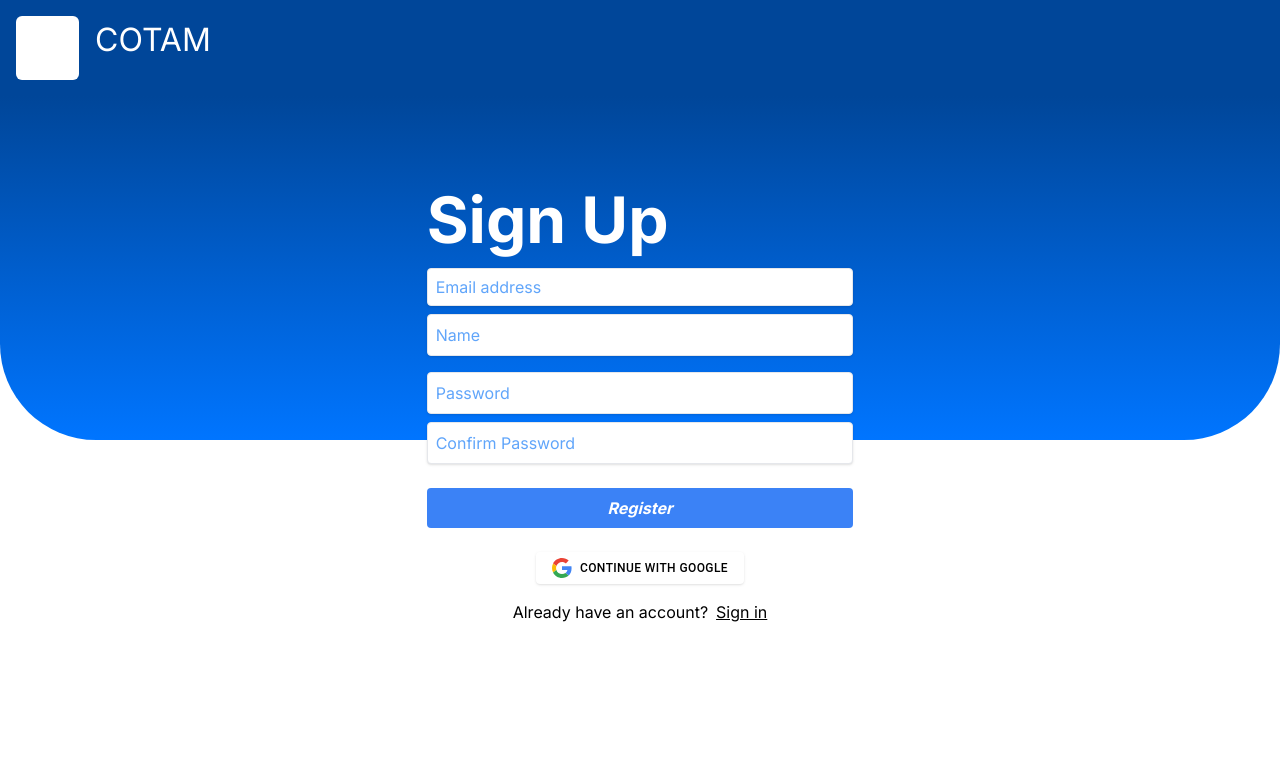
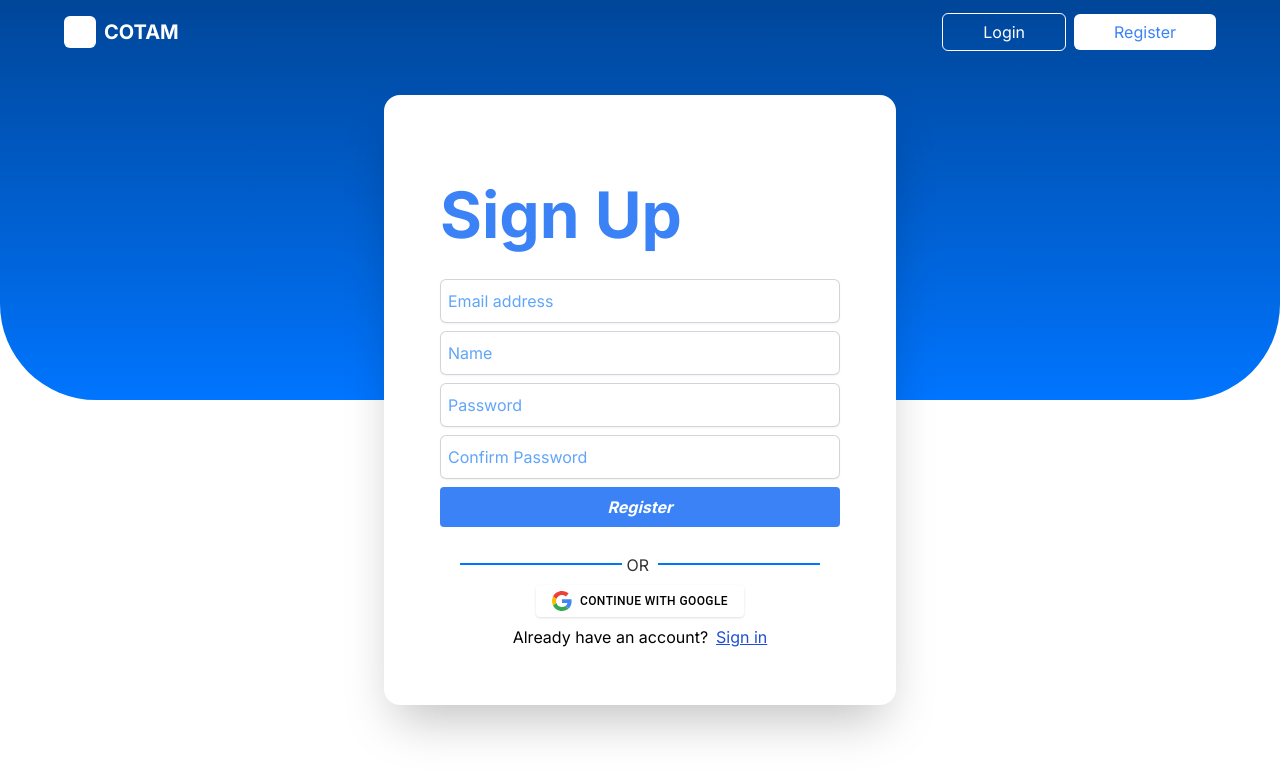
Before and after one commit to unsw-cse-comp99-3900/capstone-project-3900w09bscoutsregiment, a Next.js app in the folder frontend/: page /register in a window 1280 px wide. Shown: the top 778 px of the page. Built offline with nearby package versions, Linux system fonts and the light colour scheme.

Commit message:
fixed frontend login, register, forgot password, change password pages designs

```diff
--- a/frontend/src/app/globals.css
+++ b/frontend/src/app/globals.css
@@ -9,6 +9,29 @@
 
   background-position: center top fixed;
   height: 43vh;
+  border-bottom-left-radius: 6em;
+  border-bottom-right-radius: 6em;
+}
+
+.outline_btn {
+  @apply border border-white rounded-md py-2 px-10 hover:bg-white hover:text-blue-500;
+}
+
+.highlight_btn {
+  @apply bg-white rounded-md text-blue-500 py-2 px-10;
+}
+
+.input_text {
+  @apply w-full rounded-md py-3 text-gray-900 shadow-sm ring-1 ring-inset ring-gray-300 placeholder:text-blue-400 focus:ring-2 focus:ring-inset sm:leading-3 px-2
+}
+
+.login_background {
+  background: linear-gradient(to bottom, #004699, #0075FF);
+  background-size: cover;
+  background-position: center;
+
+  background-position: center top fixed;
+  height: 50vh;
   border-bottom-left-radius: 6em;
   border-bottom-right-radius: 6em;
 }
@@ -34,3 +57,7 @@
 .option_menu {
   @apply flex rounded-xl justify-between items-center border-b p-4 gap-10 hover:bg-gray-200 transition duration-300 ease-in-out
 }
+
+.blue_background {
+  @apply bg-gradient-to-t from-blue-700 to-blue-600 bg-cover bg-center bg-fixed bg-top h-[50vh] rounded-bl-[6em] rounded-br-[6em]
+}
--- a/frontend/src/app/layout.js
+++ b/frontend/src/app/layout.js
@@ -1,5 +1,6 @@
 import { Inter } from "next/font/google";
 import "./globals.css";
+import Link from "next/link";
 
 const inter = Inter({ subsets: ["latin"] });
 
@@ -11,7 +12,19 @@ export const metadata = {
 export default function RootLayout({ children }) {
   return (
     <html lang="en">
-      <body className={inter.className}>{children}</body>
+      <body className={inter.className}>
+        <div className="px-16 py-4 text-white w-full flex items-center justify-between absolute">
+          <Link href='/' className='flex items-center gap-2'>
+              <div className='bg-white rounded-md w-8 h-8'></div>
+              <span className='text-white text-xl font-bold'>COTAM</span>
+          </Link>
+          <div>
+            <Link href='/login' className='outline_btn me-2'>Login</Link>
+            <Link href='/register' className='highlight_btn'>Register</Link>
+          </div>
+        </div>
+        {children}
+      </body>
     </html>
   );
 }
--- a/frontend/src/app/login/page.jsx
+++ b/frontend/src/app/login/page.jsx
@@ -1,8 +1,6 @@
 'use client';
 
 import React from 'react';
-import { FontAwesomeIcon } from '@fortawesome/react-fontawesome';
-import { faFacebook, faGoogle } from '@fortawesome/free-brands-svg-icons';
 import Link from 'next/link';
 import { useRouter } from 'next/navigation';
 import OAuth from '../components/OAuth';
@@ -45,28 +43,20 @@ export default function Login() {
 
   return (
     <div>
-      <div
-        id="top-content"
-        className="text-white w-full bg-primary-theme-db flex justify-start gap-4 px-4 py-4"
-      >
-        <img src="Cotam-logo.png" alt="" className="rounded-md" />
-        <Link href="/" className="text-white" style={{ fontSize: '2rem' }}>
-          COTAM
-        </Link>
-      </div>
-      <div className="login-background">
+      <div className='login_background'>
+        <div className='min-h-screen flex justify-center items-center'>
           <form
             name="publish-form"
             id="form"
-          className=" w-1/3 justify-center mx-auto pt-3 relative top-36" // POSTIION MUST BE ABOSLUTE therein lies the question, why?
+            className="justify-center mx-auto w-2/5 space-y-2 p-14 rounded-2xl bg-white shadow-2xl"
           >
-          <div className="mb-4">
-            <label className="block text-white text-[4rem] font-bold mb-2">
-              Log in
-            </label>
+            <div>
+              <h2 className="block text-blue-500 text-[4rem] font-bold my-4">
+                Log In
+              </h2>
               <input
                 name="email-address"
-              className="shadow appearance-none border rounded w-full py-3 px-2 text-gray-700 placeholder-blue-400 leading-tight focus:outline-none focus:shadow-outline"
+                className='input_text'
                 id="email-address"
                 type="text"
                 placeholder="Email address"
@@ -81,7 +71,7 @@ export default function Login() {
             <div className="mb-6">
               <input
                 name="password"
-              className="shadow appearance-none border border-500 rounded w-full py-3 px-2 text-gray-700 placeholder-blue-400 mb-3"
+                className='input_text'
                 id="password"
                 type="password"
                 placeholder="Password"
@@ -131,5 +121,6 @@ export default function Login() {
           </form>
         </div>
       </div>
+    </div>
   );
 }
--- a/frontend/src/app/page.js
+++ b/frontend/src/app/page.js
@@ -21,29 +21,7 @@ export default function Home() {
 
   return (
     <main className="flex bg-white flex-col p-0 b-0 m-0 items-center justify-between">
-      <div className='text-white pt-3 pb-8 w-full bg-primary-theme-db flex justify-between px-12'>
-        <div className='text-white w-full bg-primary-theme-db flex justify-between px-4'>
-          <div className='flex gap-4'>
-            <img src="Cotam-logo.png" alt="" className="rounded-md" />
-            <Link href="/" className="text-white" style={{ fontSize: '2rem' }}>
-              COTAM
-            </Link>
-          </div>
-          <div>
-            {/* <Link href="/login"> Login </Link> */}
-            {/* <Link href="/register"> Register </Link> */}
-            <button className="m-1 border bg-transparent border-white hover:bg-white text-white hover:text-blue-500  py-0 px-6 rounded">
-              <Link href="/login"> Login </Link>
-            </button>
-            <button className="m-1 bg-blue-500 bg-white hover:bg-white hover:text-primary-theme-db  hover:opacity-80 text-blue-500 py-0 px-5 rounded">
-              <Link href="/register"> Register </Link>
-            </button>
-          </div>
-        </div>
-
-      </div>
-
-      <div className="bg-gradient-to-b px-12 from-primary-theme-db to-primary-theme-lb h-48  w-full">
+      <div className="bg-gradient-to-b px-12 from-primary-theme-db to-primary-theme-lb h-full pt-32 w-full">
         <div className="text-white text-center flex justify-between p-2">
           <div className='w-2/3 p-1'>
             <h1 className="text-5xl font-bold text-left">Improve Your <br />Course <span className="underline font-light">Outcomes</span></h1>
@@ -77,8 +55,8 @@ export default function Home() {
 
       <br></br>
 
-      <div class="bg-blue-500 text-white p-4 flex items-center justify-center">
-        <iframe width="560" height="315" src="https://www.youtube.com/embed/dQw4w9WgXcQ" title="YouTube video player" frameborder="0" allow="accelerometer; autoplay; clipboard-write; encrypted-media; gyroscope; picture-in-picture; web-share" allowfullscreen></iframe>
+      <div className="bg-blue-500 text-white p-4 flex items-center justify-center">
+        <iframe width="560" height="315" src="https://www.youtube.com/embed/dQw4w9WgXcQ" title="YouTube video player" frameBorder="0" allow="accelerometer; autoplay; clipboard-write; encrypted-media; gyroscope; picture-in-picture; web-share" allowFullScreen></iframe>
       </div>
       <div>
         <button className="flex justify-start mt-4 px-6 py-2 bg-blue-500 hover:bg-blue-700 text-white italic bg-primary-theme-lb font-semibold rounded-lg">Feedback</button>
--- a/frontend/src/app/register/page.jsx
+++ b/frontend/src/app/register/page.jsx
@@ -50,33 +50,22 @@ export default function Register() {
   };
   return (
     <div>
-      <div
-        id="top-content"
-        className="text-white w-full bg-primary-theme-db flex justify-start gap-4 px-4 py-4"
-      >
-        <img src="Cotam-logo.png" alt="" className="rounded-md" />
-        <Link href="/" className="text-white" style={{ fontSize: '2rem' }}>
-          COTAM
-        </Link>
-      </div>
-      <div className="login-background">
+      <div className='login_background'>
+        <div className='min-h-screen flex justify-center items-center'>
           {/* start of form */}
           <form
             name="publish-form"
             id="form"
-          className=" w-1/3 justify-center mx-auto pt-3 relative top-16"
+            className="justify-center mx-auto w-2/5 space-y-2 p-14 rounded-2xl bg-white shadow-2xl"
           >
             {/* email */}
-          <div className="mb-2">
-            <label
-              className="block text-white text-[4rem] font-bold my-0"
-              htmlFor="password"
-            >
+            <div>
+              <h2 className="block text-blue-500 text-[4rem] font-bold my-4">
                 Sign Up
-            </label>
+              </h2>
               <input
                 name="email-address"
-              className="shadow appearance-none border rounded w-full py-2 px-2 placeholder-blue-400 leading-tight focus:outline-none focus:shadow-outline"
+                className="input_text"
                 id="email-address"
                 type="text"
                 placeholder="Email address"
@@ -88,11 +77,11 @@ export default function Register() {
             </div>
 
             {/* name */}
-          <div className="mb-4">
+            <div>
               <input
                 color="#ff0000"
                 name="name"
-              className="shadow appearance-none border border-500 rounded w-full py-2 px-2 placeholder-blue-400 my-0"
+                className="input_text"
                 id="name"
                 type="name"
                 placeholder="Name"
@@ -103,10 +92,10 @@ export default function Register() {
             </div>
 
             {/* password */}
-          <div className="mb-2">
+            <div>
               <input
                 name="password"
-              className="shadow appearance-none border border-500 rounded w-full py-2 px-2 placeholder-blue-400 my-0"
+                className="input_text"
                 id="password"
                 type="password"
                 placeholder="Password"
@@ -117,10 +106,10 @@ export default function Register() {
             </div>
 
             {/* confirm password */}
-          <div className="mb-6">
+            <div>
               <input
                 name="password"
-              className="shadow appearance-none border border-500 rounded w-full py-2 px-2 my-0 placeholder-blue-400"
+                className="input_text"
                 id="confirm-password"
                 type="password"
                 placeholder="Confirm Password"
@@ -141,17 +130,23 @@ export default function Register() {
                 Register
               </button>
             </div>
-          <div className="pt-4 flex items-center justify-evenly">
+            <div>
+              <div className="p-5">
+                <hr className="custom-login-hr "></hr>
+              </div>
+              <div className="flex items-center justify-evenly">
                 <OAuth></OAuth>
               </div>
-          <div className="pt-4 flex items-center justify-center gap-2">
+              <div className="pt-2 flex items-center justify-center gap-2">
                 <p> Already have an account? </p>
-            <Link href="/login" style={{ textDecoration: 'underline' }}>
+                <Link href="/login" style={{ textDecoration: 'underline', color: '#1d4ed8' }}>
                   Sign in
                 </Link>
+              </div>
             </div>
           </form>
         </div>
       </div>
+    </div>
   );
 }
--- a/frontend/src/app/resetPassword/page.jsx
+++ b/frontend/src/app/resetPassword/page.jsx
@@ -36,25 +36,17 @@ export default function ResetPassword() {
   };
   return (
     <div>
-      <div
-        id='top-content'
-        className='text-white w-full bg-primary-theme-db flex justify-start gap-4 px-4 py-4'
-      >
-        <img src='Cotam-logo.png' alt='' className='rounded-md' />
-        <Link href='/' className='text-white' style={{ fontSize: '2rem' }}>
-          COTAM
-        </Link>
-      </div>
-      <div className='login-background'>
+      <div className='login_background'>
+        <div className='min-h-screen flex justify-center items-center'>
           {/* start of form */}
           <form
             name='publish-form'
             id='form'
-          className=' w-1/3 justify-center mx-auto pt-3 relative top-40'
+            className='justify-center mx-auto w-2/5 space-y-2 p-14 rounded-2xl bg-white shadow-2xl'
           >
             <div className='mb-2'>
               <label
-              className='block text-white text-[4rem] font-bold my-0'
+                className='block text-blue-500 text-[3rem] font-bold my-4'
                 htmlFor='password'
               >
                 Reset Password
@@ -122,5 +114,6 @@ export default function ResetPassword() {
           </form>
         </div>
       </div>
+    </div>
   );
 }
```
Also changed, not shown: frontend/src/app/(dashboard)/profile/page.jsx (+27 -27 lines), frontend/src/app/forgotPassword/page.jsx (+10 -12 lines), 1 other file (tests, documents, lock files or other folders). Lines whose indentation alone changed are shown as unchanged.
